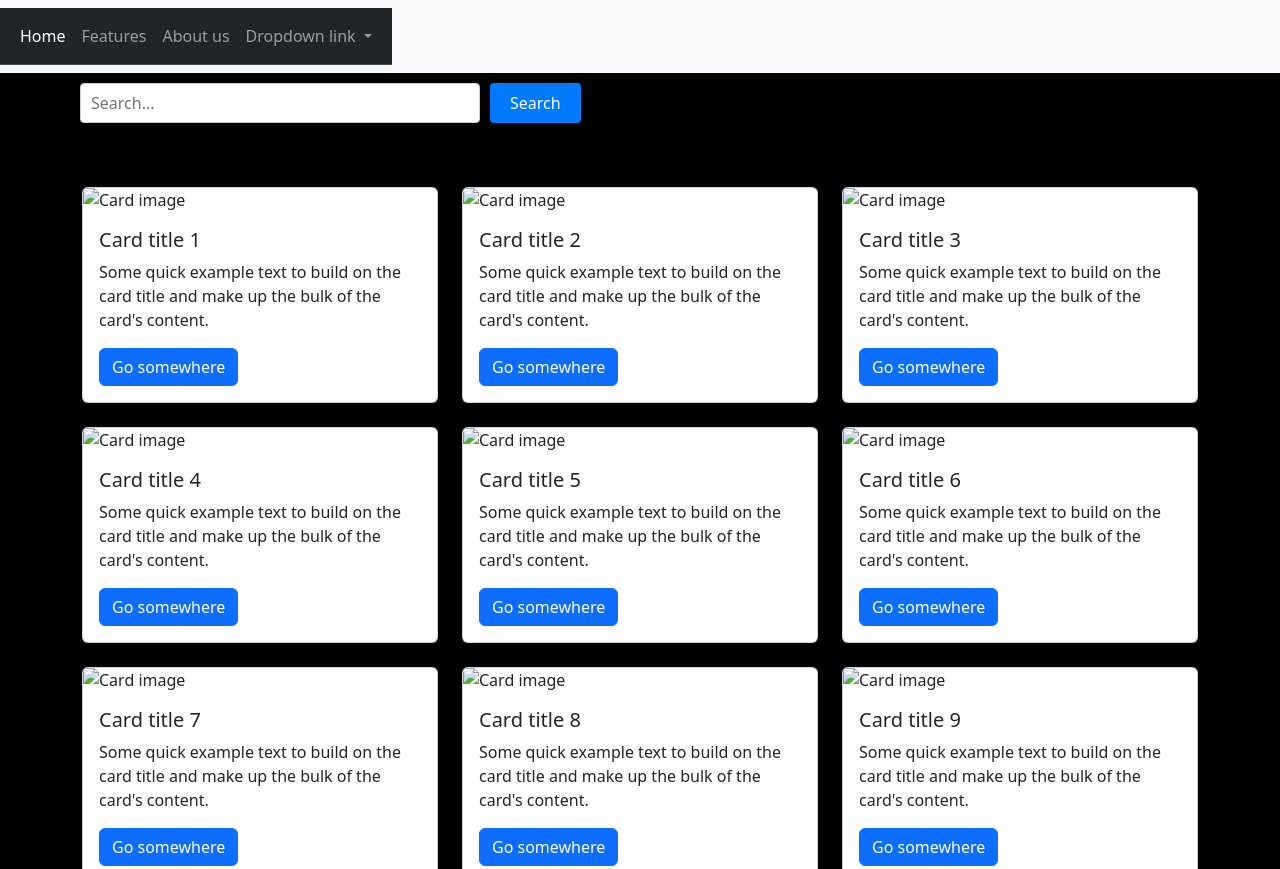
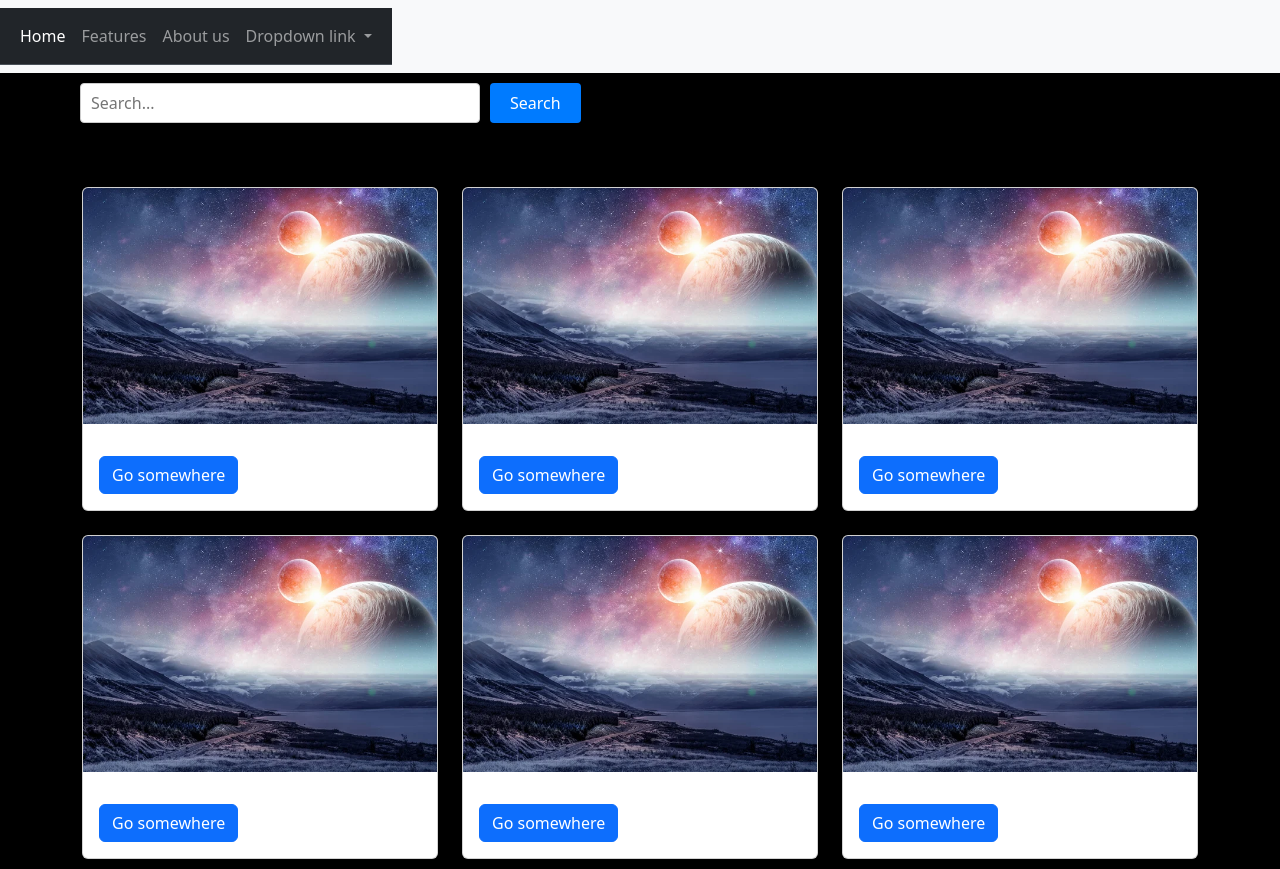
Before and after one commit to KENJAYGRAVE/IT24A_Grave, a plain HTML site: page applet/index.html in a window 1280 px wide. Shown: the top 869 px of the page. Drawn offline with nearby package versions, Linux system fonts and the light colour scheme.

Commit message:
added card image

```diff
--- a/applet/index.html
+++ b/applet/index.html
@@ -105,10 +105,10 @@
         <!-- Card 1 -->
         <div class="col-md-4">
           <div class="card mb-4">
-            <img src="..." class="card-img-top" alt="Card image">
+            <img src="1.jpg" class="card-img-top" alt="Card image">
             <div class="card-body">
-              <h5 class="card-title">Card title 1</h5>
-              <p class="card-text">Some quick example text to build on the card title and make up the bulk of the card's content.</p>
+              <h5 class="card-title"></h5>
+              <p class="card-text"> </p>
               <a href="#" class="btn btn-primary">Go somewhere</a>
             </div>
           </div>
@@ -116,10 +116,10 @@
         <!-- Card 2 -->
         <div class="col-md-4">
           <div class="card mb-4">
-            <img src="..." class="card-img-top" alt="Card image">
+            <img src="1.jpg" class="card-img-top" alt="Card image">
             <div class="card-body">
-              <h5 class="card-title">Card title 2</h5>
-              <p class="card-text">Some quick example text to build on the card title and make up the bulk of the card's content.</p>
+              <h5 class="card-title"></h5>
+              <p class="card-text"></p>
               <a href="#" class="btn btn-primary">Go somewhere</a>
             </div>
           </div>
@@ -127,10 +127,10 @@
         <!-- Card 3 -->
         <div class="col-md-4">
           <div class="card mb-4">
-            <img src="..." class="card-img-top" alt="Card image">
+            <img src="1.jpg" class="card-img-top" alt="Card image">
             <div class="card-body">
-              <h5 class="card-title">Card title 3</h5>
-              <p class="card-text">Some quick example text to build on the card title and make up the bulk of the card's content.</p>
+              <h5 class="card-title"></h5>
+              <p class="card-text"></p>
               <a href="#" class="btn btn-primary">Go somewhere</a>
             </div>
           </div>
@@ -141,10 +141,10 @@
         <!-- Card 4 -->
         <div class="col-md-4">
           <div class="card mb-4">
-            <img src="..." class="card-img-top" alt="Card image">
+            <img src="1.jpg" class="card-img-top" alt="Card image">
             <div class="card-body">
-              <h5 class="card-title">Card title 4</h5>
-              <p class="card-text">Some quick example text to build on the card title and make up the bulk of the card's content.</p>
+              <h5 class="card-title"></h5>
+              <p class="card-text"></p>
               <a href="#" class="btn btn-primary">Go somewhere</a>
             </div>
           </div>
@@ -152,10 +152,10 @@
         <!-- Card 5 -->
         <div class="col-md-4">
           <div class="card mb-4">
-            <img src="..." class="card-img-top" alt="Card image">
+            <img src="1.jpg" class="card-img-top" alt="Card image">
             <div class="card-body">
-              <h5 class="card-title">Card title 5</h5>
-              <p class="card-text">Some quick example text to build on the card title and make up the bulk of the card's content.</p>
+              <h5 class="card-title"></h5>
+              <p class="card-text"></p>
               <a href="#" class="btn btn-primary">Go somewhere</a>
             </div>
           </div>
@@ -163,10 +163,10 @@
         <!-- Card 6 -->
         <div class="col-md-4">
           <div class="card mb-4">
-            <img src="..." class="card-img-top" alt="Card image">
+            <img src="1.jpg" class="card-img-top" alt="Card image">
             <div class="card-body">
-              <h5 class="card-title">Card title 6</h5>
-              <p class="card-text">Some quick example text to build on the card title and make up the bulk of the card's content.</p>
+              <h5 class="card-title"></h5>
+              <p class="card-text"></p>
               <a href="#" class="btn btn-primary">Go somewhere</a>
             </div>
           </div>
@@ -177,10 +177,10 @@
         <!-- Card 7 -->
         <div class="col-md-4">
           <div class="card mb-4">
-            <img src="..." class="card-img-top" alt="Card image">
+            <img src="1.jpg" class="card-img-top" alt="Card image">
             <div class="card-body">
-              <h5 class="card-title">Card title 7</h5>
-              <p class="card-text">Some quick example text to build on the card title and make up the bulk of the card's content.</p>
+              <h5 class="card-title"></h5>
+              <p class="card-text"></p>
               <a href="#" class="btn btn-primary">Go somewhere</a>
             </div>
           </div>
@@ -188,10 +188,10 @@
         <!-- Card 8 -->
         <div class="col-md-4">
           <div class="card mb-4">
-            <img src="..." class="card-img-top" alt="Card image">
+            <img src="1.jpg" class="card-img-top" alt="Card image">
             <div class="card-body">
-              <h5 class="card-title">Card title 8</h5>
-              <p class="card-text">Some quick example text to build on the card title and make up the bulk of the card's content.</p>
+              <h5 class="card-title"></h5>
+              <p class="card-text"></p>
               <a href="#" class="btn btn-primary">Go somewhere</a>
             </div>
           </div>
@@ -199,10 +199,10 @@
         <!-- Card 9 -->
         <div class="col-md-4">
           <div class="card mb-4">
-            <img src="..." class="card-img-top" alt="Card image">
+            <img src="1.jpg" class="card-img-top" alt="Card image">
             <div class="card-body">
-              <h5 class="card-title">Card title 9</h5>
-              <p class="card-text">Some quick example text to build on the card title and make up the bulk of the card's content.</p>
+              <h5 class="card-title"></h5>
+              <p class="card-text"></p>
               <a href="#" class="btn btn-primary">Go somewhere</a>
             </div>
           </div>
```
Also changed, not shown: applet/1.jpg (added).
